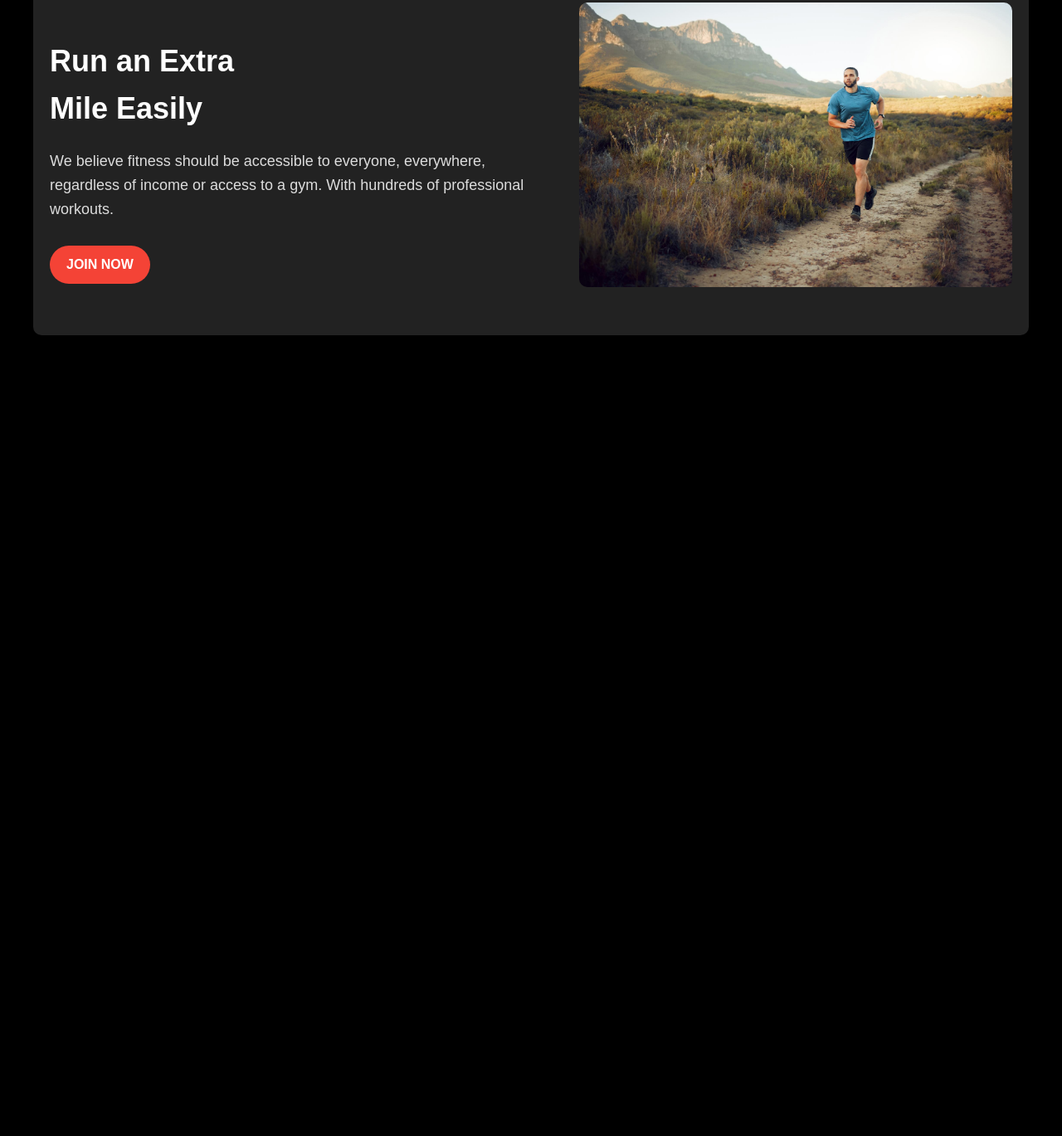
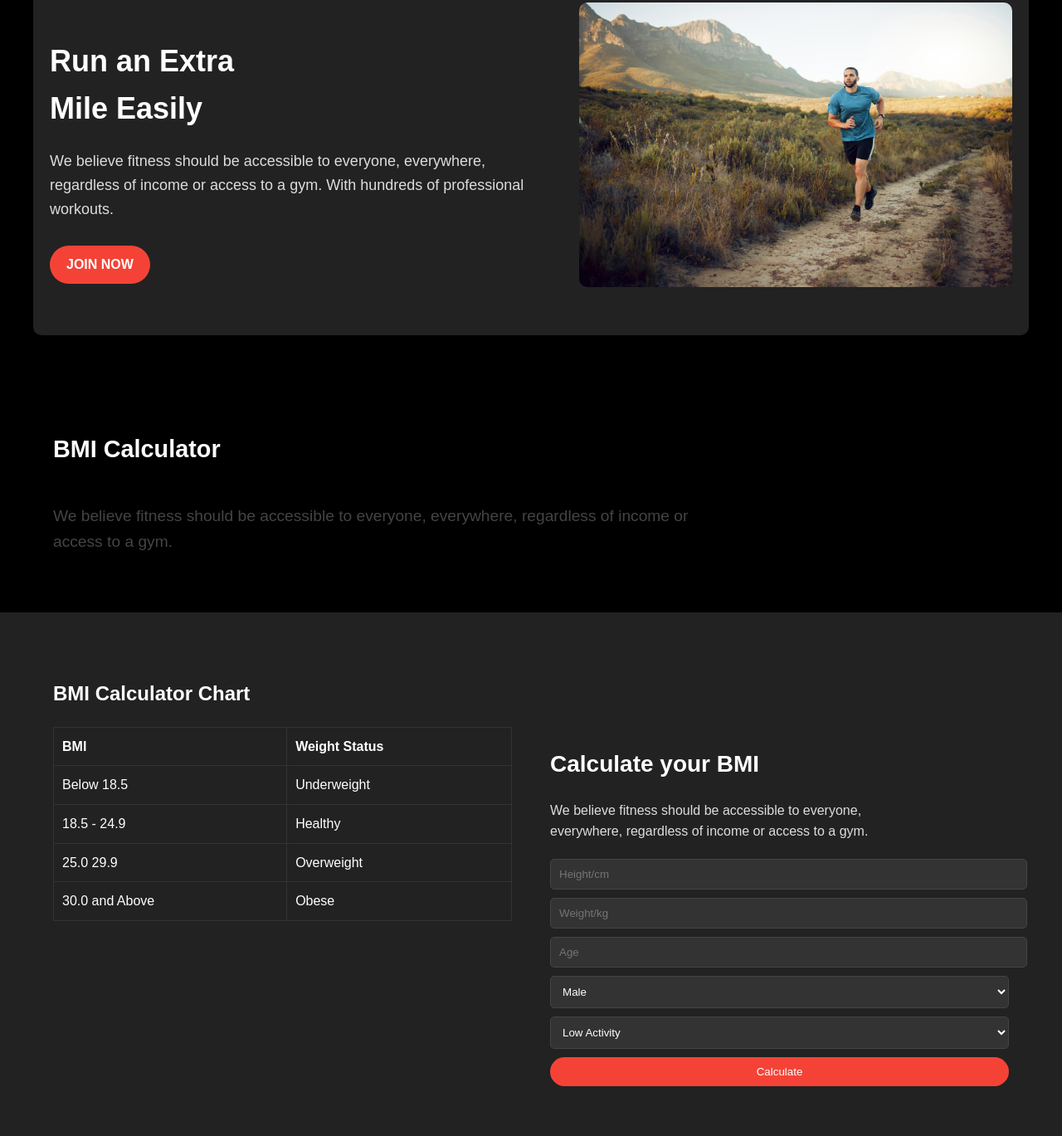
Before and after one commit to zasimmallick/B10A2-versatile-ui, a plain HTML site: page index.html in a window 1280 px wide. Shown: the part 1525-2894 px from the top of the page at 83% size. Before the commit the page ends 1969 px from the top, so only its background shows below. Drawn offline with Linux system fonts and the light colour scheme.

Commit message:
bmi added

```diff
--- a/index.html
+++ b/index.html
@@ -91,6 +91,75 @@
             </div>
         </section>
 
+        <section class="bmi">
+            <div class="container">
+                <h2>BMI Calculator</h2>
+                <div class="p-items">
+                 <p>We believe fitness should be accessible to everyone, everywhere, regardless of income or <br>
+                    access to a gym.</p>
+                </div
+            </div>
+        </section>
+
+    <section class="bmi-calculator">
+            <div class="container">
+                <h2>BMI Calculator Chart</h2>
+                <div class="bmi-content">
+                    <div class="bmi-chart">
+                        <table>
+                            <thead>
+                                <tr>
+                                    <th>BMI</th>
+                                    <th>Weight Status</th>
+                                </tr>
+                            </thead>
+                            <tbody>
+                                <tr>
+                                    <td>Below 18.5</td>
+                                    <td>Underweight</td>
+                                </tr>
+                                <tr>
+                                    <td>18.5 - 24.9</td>
+                                    <td>Healthy</td>
+                                </tr>
+                                <tr>
+                                    <td>25.0 29.9</td>
+                                    <td>Overweight</td>
+                                </tr>
+                                <tr>
+                                    <td>30.0 and Above</td>
+                                    <td>Obese</td>
+                                </tr>
+
+                            </tbody>
+                        </table>
+                    </div>
+                    <div class="bmi-form">
+                        <h2>Calculate your BMI </h2>
+                        <p>We believe fitness should be accessible to everyone,<br> everywhere, regardless of
+                            income or access to a gym.</p>
+                        <form>
+                            <input type="text" placeholder="Height/cm">
+                            <input type="text" placeholder="Weight/kg">
+                            <input type="text" placeholder="Age">
+                            <select>
+                                <option value="male">Male</option>
+                                <option value="female">Female</option>
+                            </select>
+                            <select>
+                                <option value="low">Low Activity</option>
+                                <option value="medium">Medium Activity</option>
+                                <option value="high">High Activity</option>
+                            </select>
+                            <button type="submit" class="btn primary">Calculate</button>
+                        </form>
+                    </div>
+                </div>
+            </div>
+        </section>
+
+
+
     </main>
 
     <footer>
--- a/styles/style.css
+++ b/styles/style.css
@@ -272,6 +272,86 @@ body {
 
 
 
+/* BMI Calculator Section */
+.bmi {
+    padding: 50px 0;
+    font-size: larger;
+}
+
+.p-items {
+    display: flex;
+    flex-wrap: wrap;
+    justify-content: space-between;
+  color: #444;
+}
+.bmi-calculator {
+    padding: 60px 0;
+    background-color: #222;
+}
+
+.container {
+    width: 90%;
+    max-width: 1200px;
+    margin: 0 auto;
+}
+
+.bmi-content {
+    display: flex;
+    justify-content: space-between;
+    align-items: flex-start;
+    flex-wrap: wrap;
+}
+
+.bmi-chart,
+.bmi-form {
+    width: 48%;
+}
+
+.bmi-chart table {
+    width: 100%;
+    border-collapse: collapse;
+    margin-bottom: 20px;
+}
+
+.bmi-chart th,
+.bmi-chart td {
+    padding: 10px;
+    border: 1px solid #333;
+    text-align: left;
+}
+
+.bmi-form h2 {
+    font-size: 28px;
+    margin-bottom: 20px;
+}
+
+.bmi-form p {
+    margin-bottom: 20px;
+    font-size: 16px;
+    color: #ddd;
+}
+
+.bmi-form input,
+.bmi-form select {
+    display: block;
+    width: 100%;
+    padding: 10px;
+    margin-bottom: 10px;
+    background-color: #333;
+    color: #fff;
+    border: 1px solid #444;
+    border-radius: 5px;
+}
+
+.bmi-form button {
+    width: 100%;
+    padding: 10px;
+    background-color: #f44336;
+    color: #fff;
+    border: none;
+    border-radius: 25px;
+    cursor: pointer;
+}
 
 
 
```
